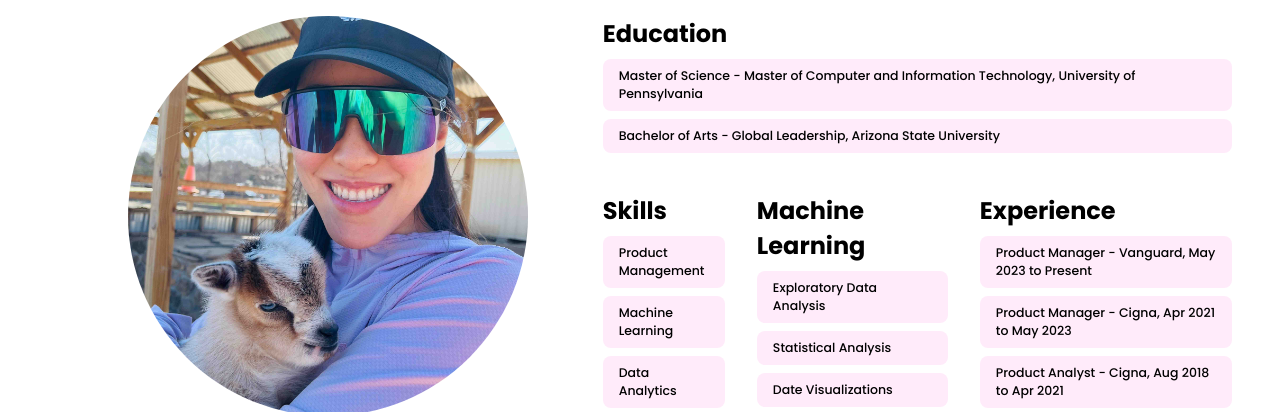
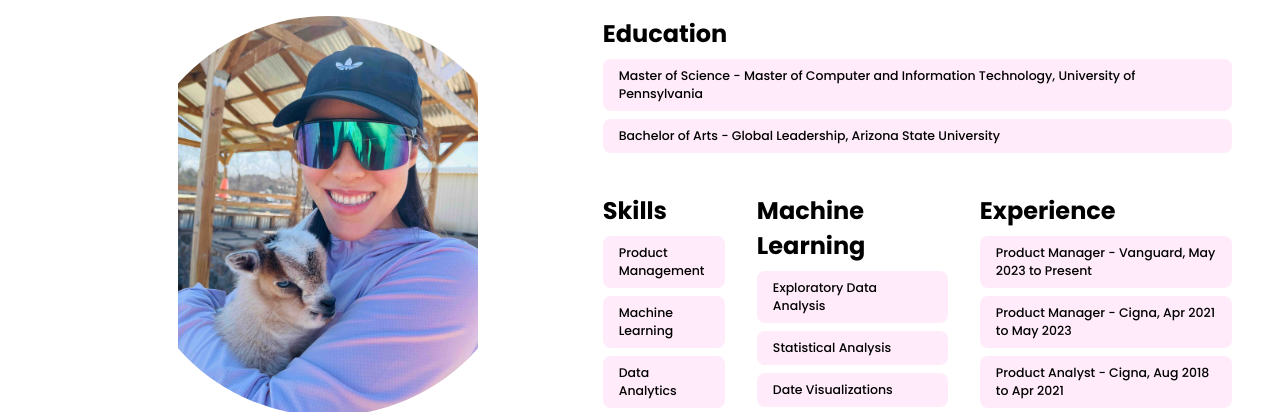
Before and after one commit to miaYmia/portfolio, a plain HTML site: page index.html in a window 1280 px wide. Shown: the part 48-460 px from the top of the page. Drawn offline with Linux system fonts and the light colour scheme.

Commit message:
Update styles.css

```diff
--- a/styles.css
+++ b/styles.css
@@ -168,9 +168,9 @@ button:hover > .source_code_icon {
   width: 400px; /* Adjust the width as needed */
   height: 400px; /* Set the height equal to width for a perfect circle */
   border-radius: 50%; /* Makes the shape round */
-  object-fit: cover; /* Ensures the image fits within the circle without distortion */
+  object-fit: contain; /* Ensures the image fits within the circle without distortion */
   image-rendering: auto; /* Ensures smoother rendering */
-  object-fit: cover;
+  object-fit: contain;
 }
 
 
```
